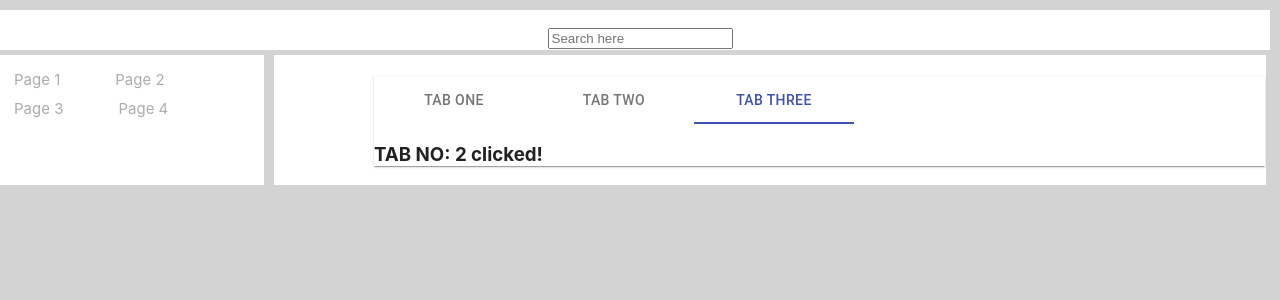
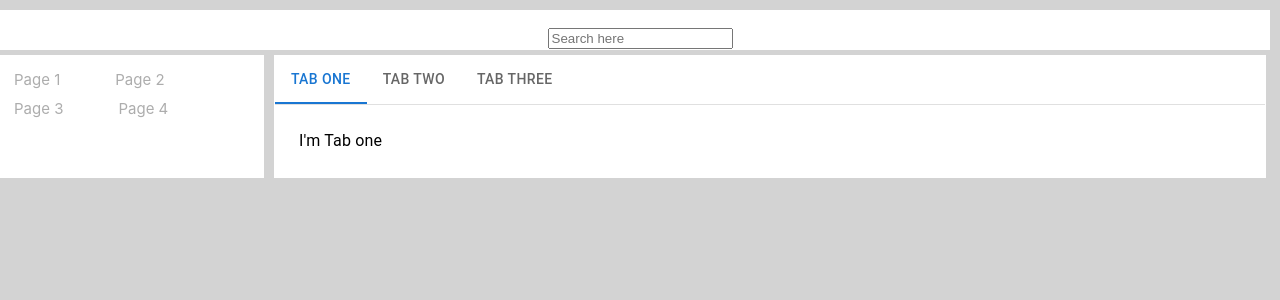
Before and after one commit to Ritug12/router-dashboard, a React (Create React App) app: page / in a window 1280 px wide. Shown: the top 300 px of the page. Built offline with nearby package versions, Linux system fonts and the light colour scheme.

Commit message:
Tab component

```diff
--- a/package.json
+++ b/package.json
@@ -6,7 +6,6 @@
     "@emotion/react": "^11.10.6",
     "@emotion/style": "^0.8.0",
     "@emotion/styled": "^11.10.6",
-    "@material-ui/core": "^4.12.4",
     "@mui/icons-material": "^5.11.9",
     "@mui/material": "^5.11.11",
     "@testing-library/jest-dom": "^5.16.5",
--- a/src/App.js
+++ b/src/App.js
@@ -9,6 +9,7 @@ import Login from './RouterComponent/component/Login';
 import Home from './RouterComponent/component/Home';
 import Search from './TopGrid/Search';
 import Tabss from './Tabs/Index';
+import BasicTabs from './Tabs/Index';
 
 
 function App() {
@@ -24,7 +25,7 @@ function App() {
       <Sidebar />
 
         </Grid>
-        <Grid sx={10} className="sidebarcss" > <Tabss /></Grid>
+        <Grid sx={10} className="sidebarcss" > <BasicTabs /></Grid>
 
       </Grid>
       </>
--- a/src/Tabs/Index.jsx
+++ b/src/Tabs/Index.jsx
@@ -1,35 +1,61 @@
 import React from "react";
-import Paper from "@material-ui/core/Paper";
-import Tab from "@material-ui/core/Tab";
-import Tabs from "@material-ui/core/Tabs";
+import { Paper, Tab, Tabs } from "@mui/material";
+import Search from "../TopGrid/Search";
+import {Box} from "@mui/material";
+import {Typography} from "@mui/material";
+import Tab1 from "./Tab1";
+import Tab2 from "./Tab2";
+import Tab3 from "./Tab3";
 
-const Tabss = () => {
-  const [value, setValue] = React.useState(2);
+
+function TabPanel(props) {
+  const { children, value, index, ...other } = props;
 
   return (
-    <div
-      style={{
-        marginLeft: "10%",
-      }}
-    >
-      <h2></h2>
-      <Paper square>
-        <Tabs
-          value={value}
-          textColor="primary"
-          indicatorColor="primary"
-          onChange={(event, newValue) => {
-            setValue(newValue);
-          }}
-        >
-          <Tab label=" TAB One" />
-          <Tab label=" TAB Two" />
-          <Tab label=" Tab Three" />
-        </Tabs>
-        <h3>TAB NO: {value} clicked!</h3>
-      </Paper>
+    <div>
+      {value === index && (
+        <Box sx={{ p: 3 }}>
+          <Typography>{children}</Typography>
+        </Box>
+      )}
     </div>
   );
-};
+}
 
-export default Tabss;
+// function a11yProps(index) {
+//   return {
+//     id: `simple-tab-${index}`,
+//     'aria-controls': `simple-tabpanel-${index}`,
+//   };
+// }
+
+function BasicTabs() {
+  const [value, setValue] = React.useState(0);
+
+  const handleChange = (event, newValue) => {
+    setValue(newValue);
+  };
+
+  return (
+    <Box sx={{ width: '100%' }}>
+      <Box sx={{ borderBottom: 1, borderColor: 'divider' }}>
+        <Tabs value={value} onChange={handleChange} aria-label="basic tabs example">
+          <Tab label="Tab One"  />
+          <Tab label="Tab Two"  />
+          <Tab label="Tab Three"  />
+        </Tabs>
+      </Box>
+      <TabPanel value={value} index={0}>
+        <Tab1 />
+      </TabPanel>
+      <TabPanel value={value} index={1}>
+       <Tab2 />
+      </TabPanel>
+      <TabPanel value={value} index={2}>
+       <Tab3 />
+      </TabPanel>
+    </Box>
+  );
+}
+
+export default BasicTabs;
--- /dev/null
+++ b/src/Tabs/Tab1.jsx
@@ -0,0 +1,10 @@
+import React from "react";
+
+function Tab1(){
+
+    return(
+        <div>I'm Tab one</div>
+    )
+}
+
+export default Tab1;
--- /dev/null
+++ b/src/Tabs/Tab2.jsx
@@ -0,0 +1,10 @@
+import React from "react";
+
+function Tab2(){
+
+    return(
+        <div>I'm Tab Two</div>
+    )
+}
+
+export default Tab2;
--- /dev/null
+++ b/src/Tabs/Tab3.jsx
@@ -0,0 +1,10 @@
+import React from "react";
+
+function Tab3(){
+
+    return(
+        <div>I'm Tab Three</div>
+    )
+}
+
+export default Tab3;
```
Also changed, not shown: 1 other file (tests, documents, lock files or other folders).
